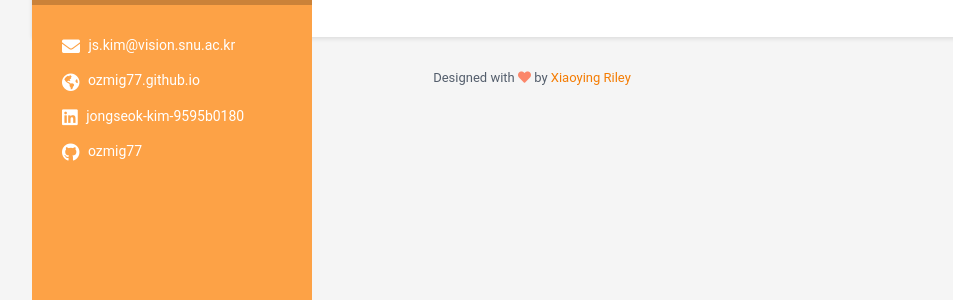
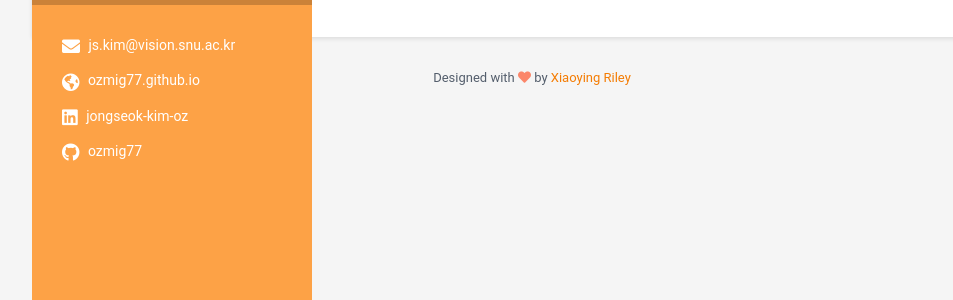
Before and after one commit to ozmig77/ozmig77.github.io, a Jekyll site: the page built from README.md, in a window 1280 px wide. Shown: the part 312-612 px from the top of the page, without its empty margins (108-1061 px from the left). Built offline with Jekyll 4.4.1, drawn with Linux system fonts in a browser that asks for light colours; our own code applies the rules of GitHub Pages for plain Markdown files.

Commit message:
Update linkedin

```diff
--- a/_data/data.yml
+++ b/_data/data.yml
@@ -15,7 +15,7 @@ sidebar:
     email: js.kim@vision.snu.ac.kr
     phone:
     website: ozmig77.github.io #do not add http://
-    linkedin: jongseok-kim-9595b0180
+    linkedin: jongseok-kim-oz
     github: ozmig77
     gitlab:
     bitbucket:
```
